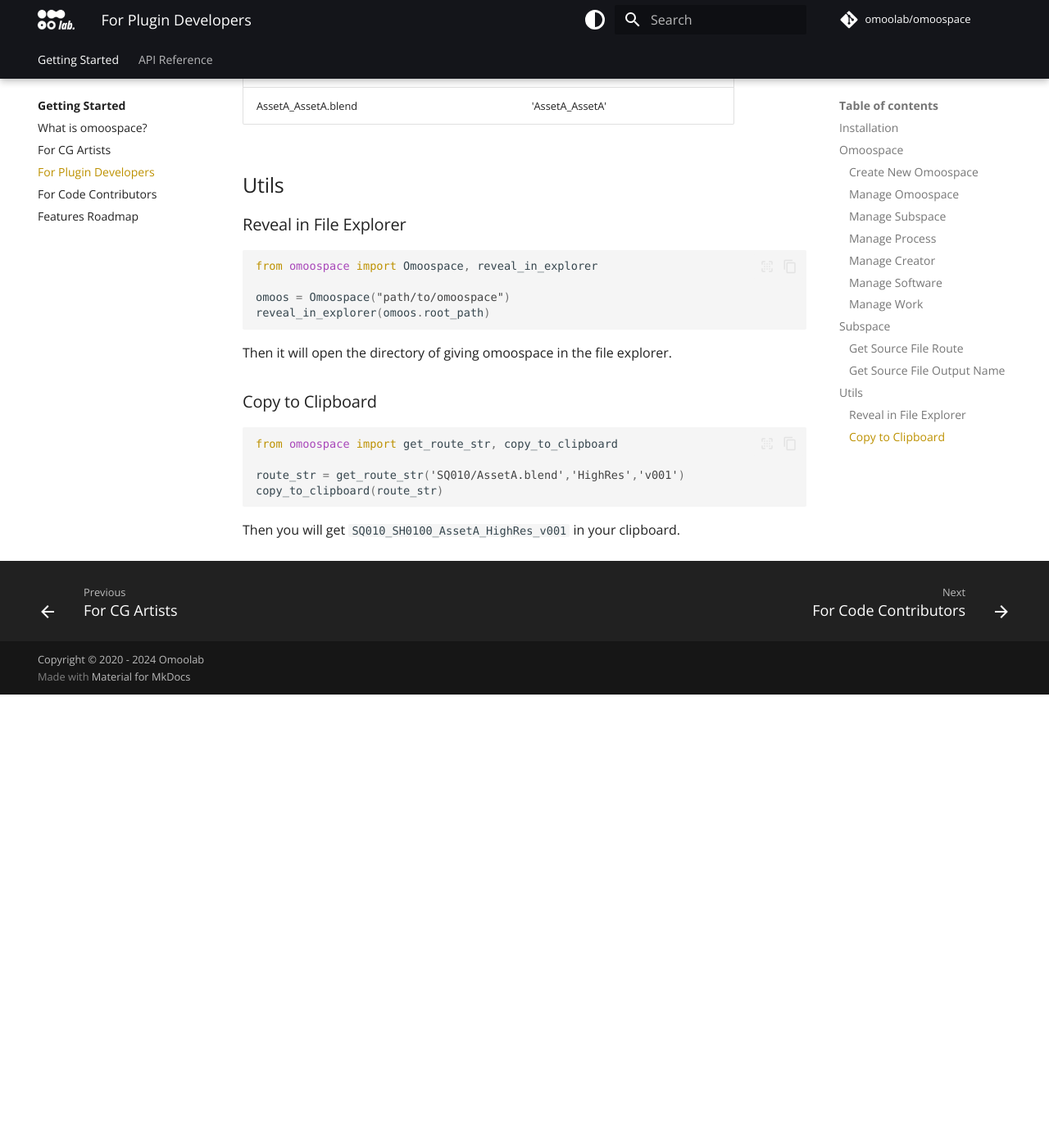
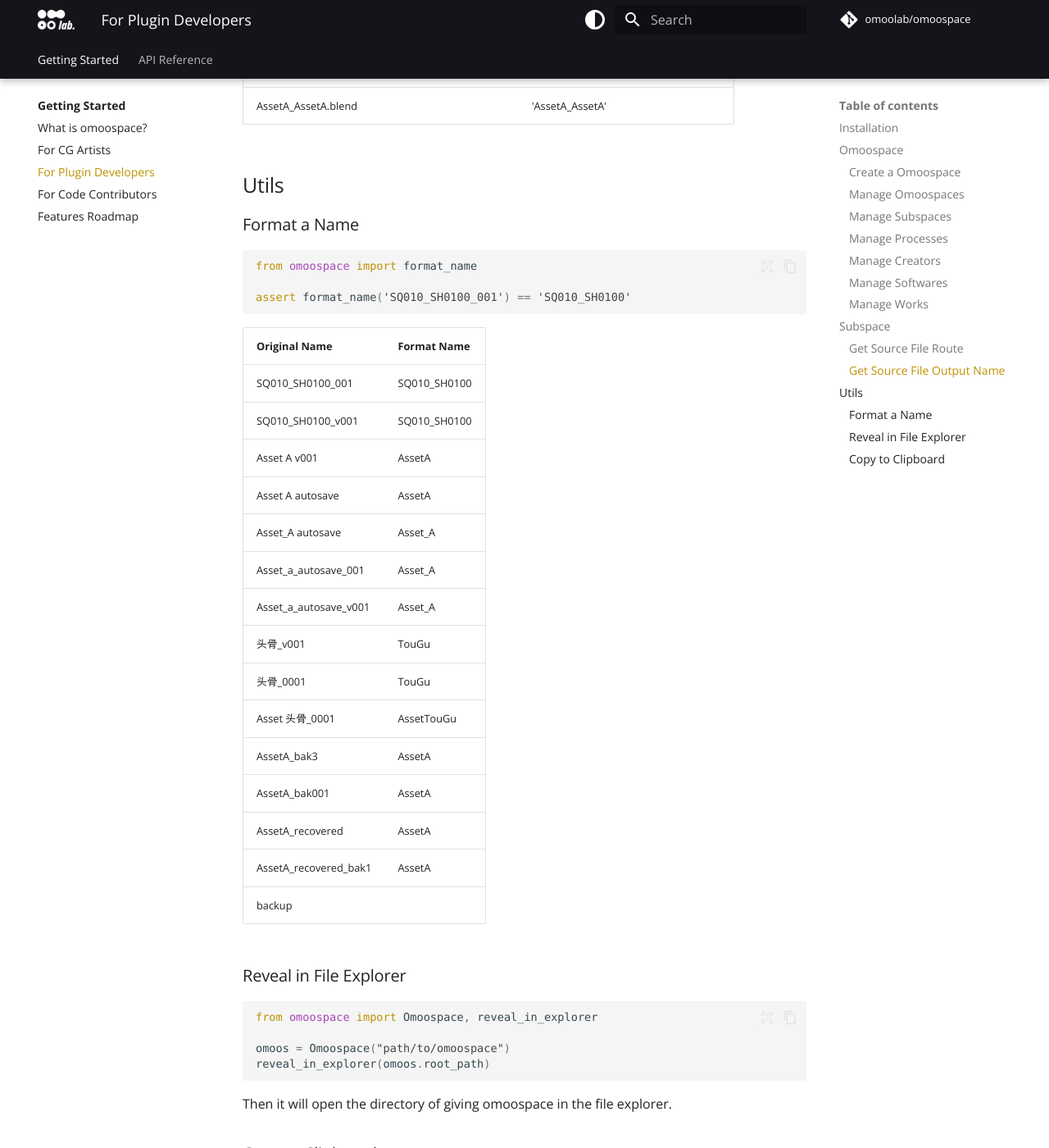
Before and after one commit to OmooLab/Omoospace, an MkDocs documentation site: the page built from docs/developers.md, in a window 1280 px wide and 1400 px high, scrolled down 7172 px. Shown: the whole window at 82% size. Built offline with MkDocs 1.6.1 and Material for MkDocs 9.7.7, drawn with Linux system fonts in a browser that asks for light colours; some web fonts are replaced; comment, search, counter and statistics services are not loaded; the version menu is left out; before the commit the page ends 8019 px from its top, so only the background shows below that; some of the changed text lies outside the part shown.

Commit message:
docs: README.md

````diff
--- a/docs/developers.md
+++ b/docs/developers.md
@@ -12,7 +12,7 @@ pip install omoospace
 
 ## Omoospace
 
-### Create New Omoospace
+### Create a Omoospace
 
 ```python
 from omoospace import create_omoospace
@@ -31,7 +31,7 @@ assert len(omoos.entities) == 0
 assert len(omoos.subspace_tree_dict) == 0
 ```
 
-### Manage Omoospace
+### Manage Omoospaces
 
 Example omoospace:
 
@@ -95,7 +95,7 @@ assert tree_dict[1]['data'].node_name == "AssetC"
 assert len(tree_dict[1]['data'].children) == 2
 ```
 
-### Manage Subspace
+### Manage Subspaces
 
 Example omoospace:
 
@@ -138,7 +138,7 @@ assert subs_Valves.route == ['Heart', 'Valves']
 assert subs_Valves.description == 'The valves of heart.'
 ```
 
-### Manage Process
+### Manage Processes
 
 ```python
 from omoospace import Omoospace
@@ -175,7 +175,7 @@ subs_Heart = omoos.get_subspace(file_path)
 assert subs_Heart.route == ['Heart']
 ```
 
-### Manage Creator
+### Manage Creators
 
 ```python
 from omoospace import Omoospace
@@ -203,7 +203,7 @@ creator.role = 'Director'
 assert omoos.creators[0].role == 'Director'
 ```
 
-### Manage Software
+### Manage Softwares
 
 ```python
 from omoospace import Omoospace
@@ -238,7 +238,7 @@ software.set_plugin(
 assert len(software.plugins) == 1
 ```
 
-### Manage Work
+### Manage Works
 
 Example omoospace:
 
@@ -339,6 +339,32 @@ More examples:
 
 ## Utils
 
+### Format a Name
+
+```python
+from omoospace import format_name
+
+assert format_name('SQ010_SH0100_001') == 'SQ010_SH0100'
+```
+
+| Original Name         | Format Name  |
+| --------------------- | ------------ |
+| SQ010_SH0100_001      | SQ010_SH0100 |
+| SQ010_SH0100_v001     | SQ010_SH0100 |
+| Asset A v001          | AssetA       |
+| Asset A autosave      | AssetA       |
+| Asset_A autosave      | Asset_A      |
+| Asset_a_autosave_001  | Asset_A      |
+| Asset_a_autosave_v001 | Asset_A      |
+| 头骨\_v001            | TouGu        |
+| 头骨\_0001            | TouGu        |
+| Asset 头骨\_0001      | AssetTouGu   |
+| AssetA_bak3           | AssetA       |
+| AssetA_bak001         | AssetA       |
+| AssetA_recovered      | AssetA       |
+| AssetA_recovered_bak1 | AssetA       |
+| backup                |              |
+
 ### Reveal in File Explorer
 
 ```python
````
Also changed, not shown: README.md (+1 -1 lines), 1 other file.
